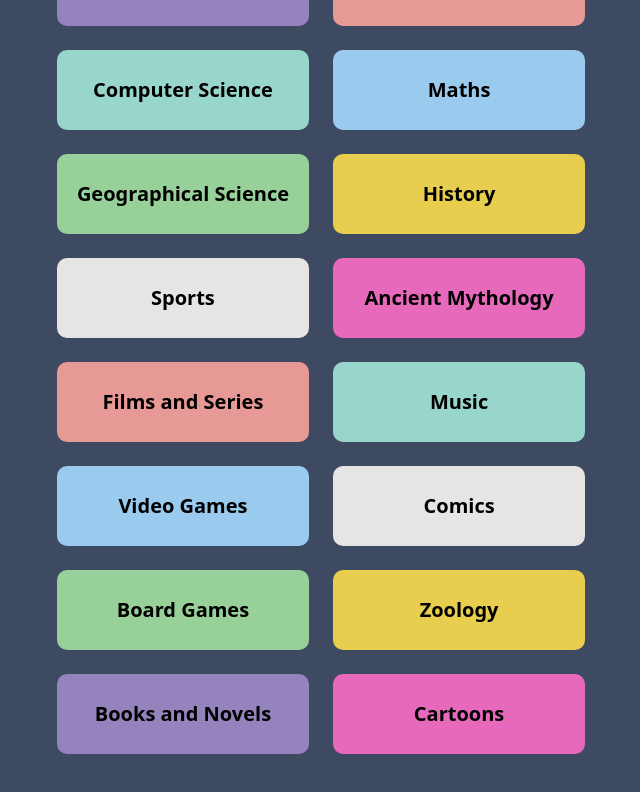
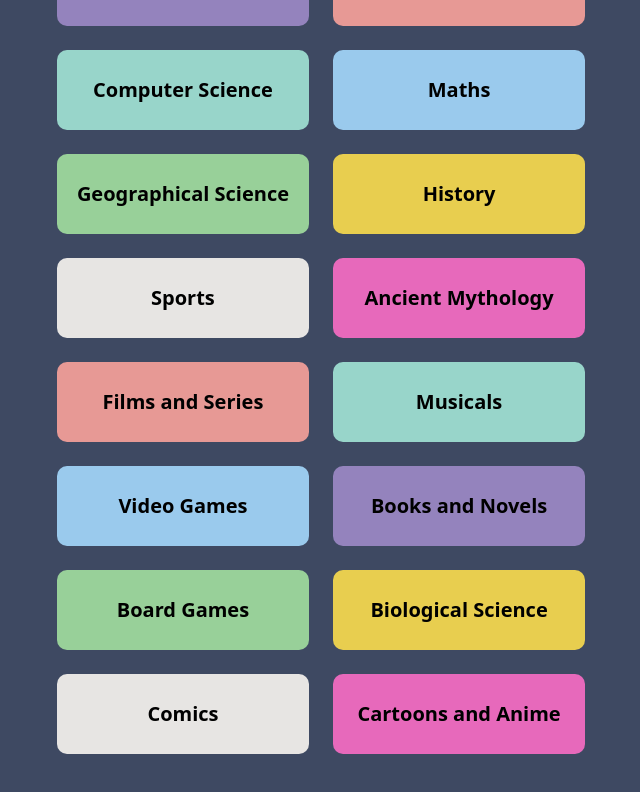
Before and after one commit to HariKrishna-28/Quizoid, a React (Create React App) app: page / in a window 1280 px wide. Shown: the part 350-1142 px from the top of the page, without its empty margins (319-959 px from the left). Built offline with nearby package versions, Linux system fonts and the light colour scheme.

Commit message:
Version 2.4.1
Rearranged the category menu

```diff
--- a/src/App.js
+++ b/src/App.js
@@ -28,7 +28,8 @@ function App() {
           textAlign: 'center',
           fontWeight: '600',
         }}
-        onClick={() => clickEvent(id)}>
+        onClick={() => clickEvent(id)}
+      >
         {text}
       </button>
 
@@ -76,7 +77,6 @@ function App() {
 
                                       >
                                         {/* category tiles */}
-
 
                                         <Button
                                           id='1'
@@ -134,7 +134,7 @@ function App() {
 
                                         <Button
                                           id='11'
-                                          text='Music'
+                                          text='Musicals'
                                           bg={'#98d5ca'}
                                           onClick={clickEvent} />
 
@@ -145,9 +145,9 @@ function App() {
                                           onClick={clickEvent} />
 
                                         <Button
-                                          id='15'
-                                          text='Comics'
-                                          bg={'#e7e5e3'}
+                                          id='9'
+                                          text='Books and Novels'
+                                          bg={'#9483bd'}
                                           onClick={clickEvent} />
 
                                         <Button
@@ -158,20 +158,20 @@ function App() {
 
                                         <Button
                                           id='14'
-                                          text='Zoology'
+                                          text='Biological Science'
                                           bg={'#e8ce4f'}
                                           onClick={clickEvent} />
 
                                         <Button
-                                          id='9'
-                                          text='Books and Novels'
-                                          bg={'#9483bd'}
+                                          id='15'
+                                          text='Comics'
+                                          bg={'#e7e5e3'}
                                           onClick={clickEvent} />
 
 
                                         <Button
                                           id='16'
-                                          text='Cartoons'
+                                          text='Cartoons and Anime'
                                           bg={'#e769bb'}
                                           onClick={clickEvent} />
 
```
Also changed, not shown: src/components/Questionnaire.jsx (+6 -2 lines), 4 other files (tests, documents, lock files or other folders).
